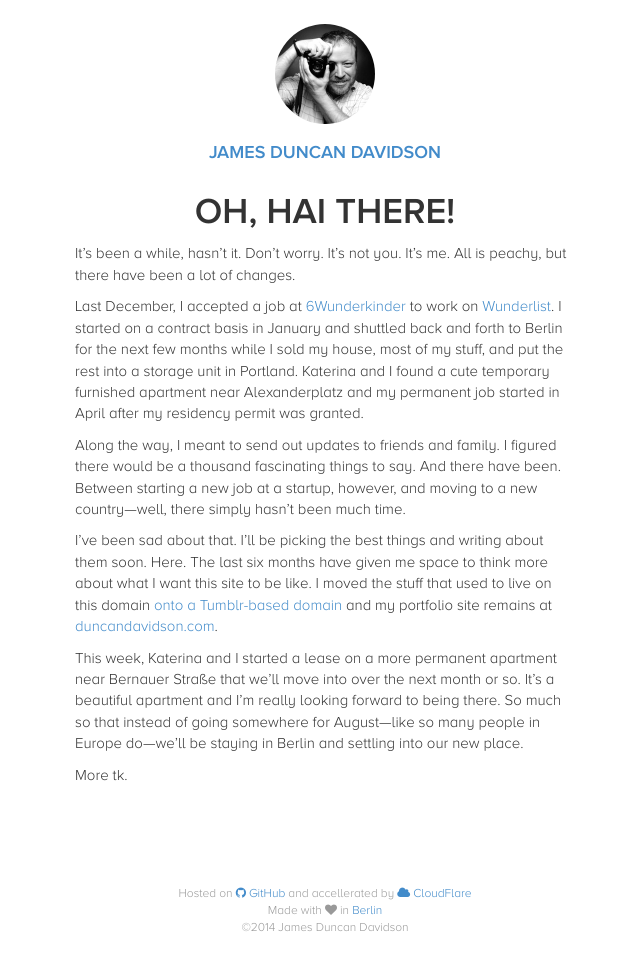
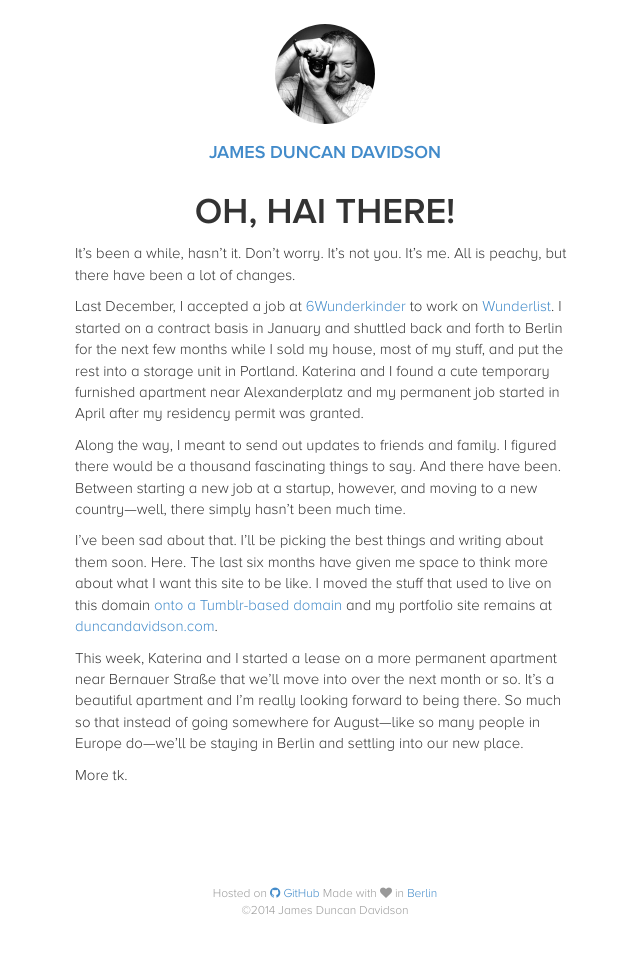
Before and after one commit to lonbaker/jdd.io, a Jekyll site: the page built from index.md, in a window 1280 px wide. Shown: the whole page, without its empty margins (315-955 px from the left). Built offline with Jekyll 4.4.1, drawn with Linux system fonts in a browser that asks for light colours; nearby versions of some CDN libraries.

Commit message:
Modifying footer

```diff
--- a/_includes/footer.html
+++ b/_includes/footer.html
@@ -1,6 +1,6 @@
 <footer>
   <p>
-    Hosted on <a href="http://github.com/duncan/duncan.github.io"><i class="fa fa-github"></i> GitHub</a> and accellerated by <a href="https://www.cloudflare.com"><i class="fa fa-cloud"></i> CloudFlare</a><br>
+    Hosted on <a href="http://github.com/duncan/duncan.github.io"><i class="fa fa-github"></i> GitHub</a>
     Made with <i class="fa fa-heart"></i> in <a href="http://www.berlin.de/en/">Berlin</a><br>
     ©2014 James Duncan Davidson
     <!-- James Duncan Davidson<br /> -->
```
